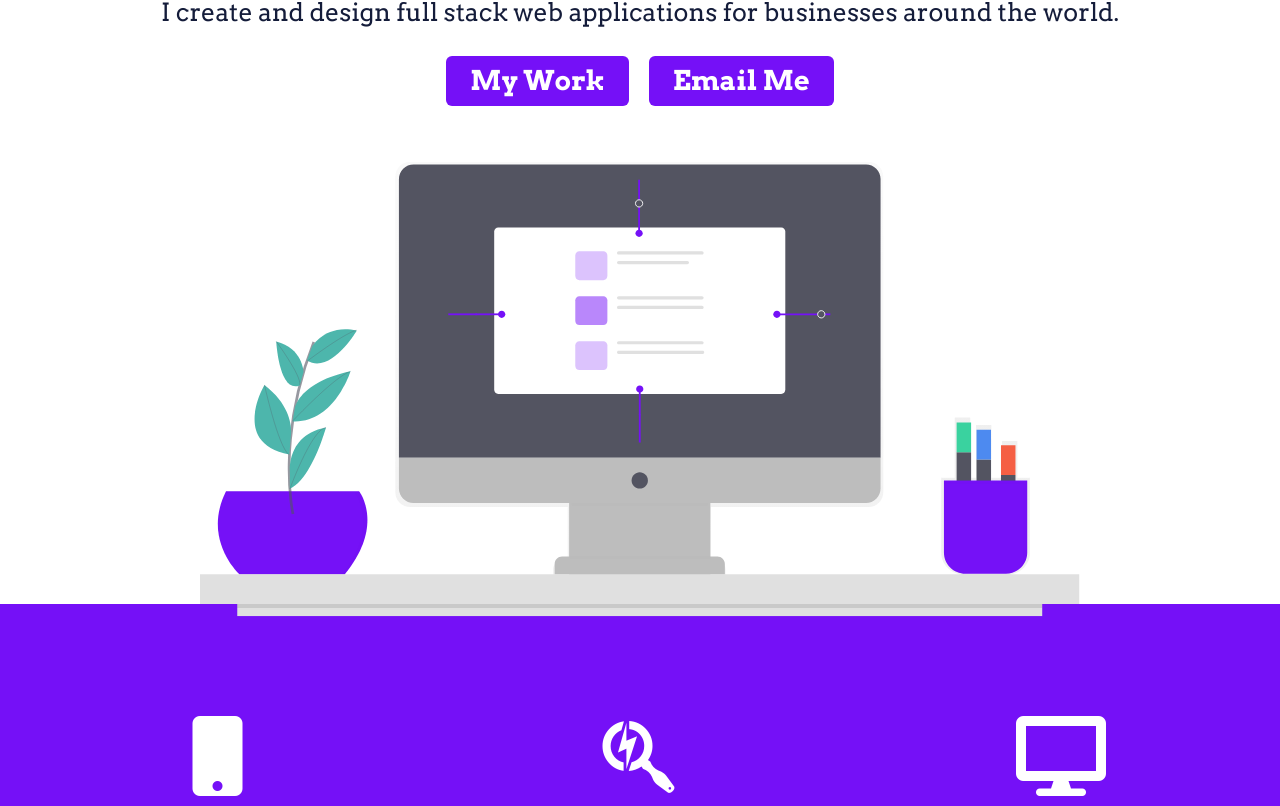
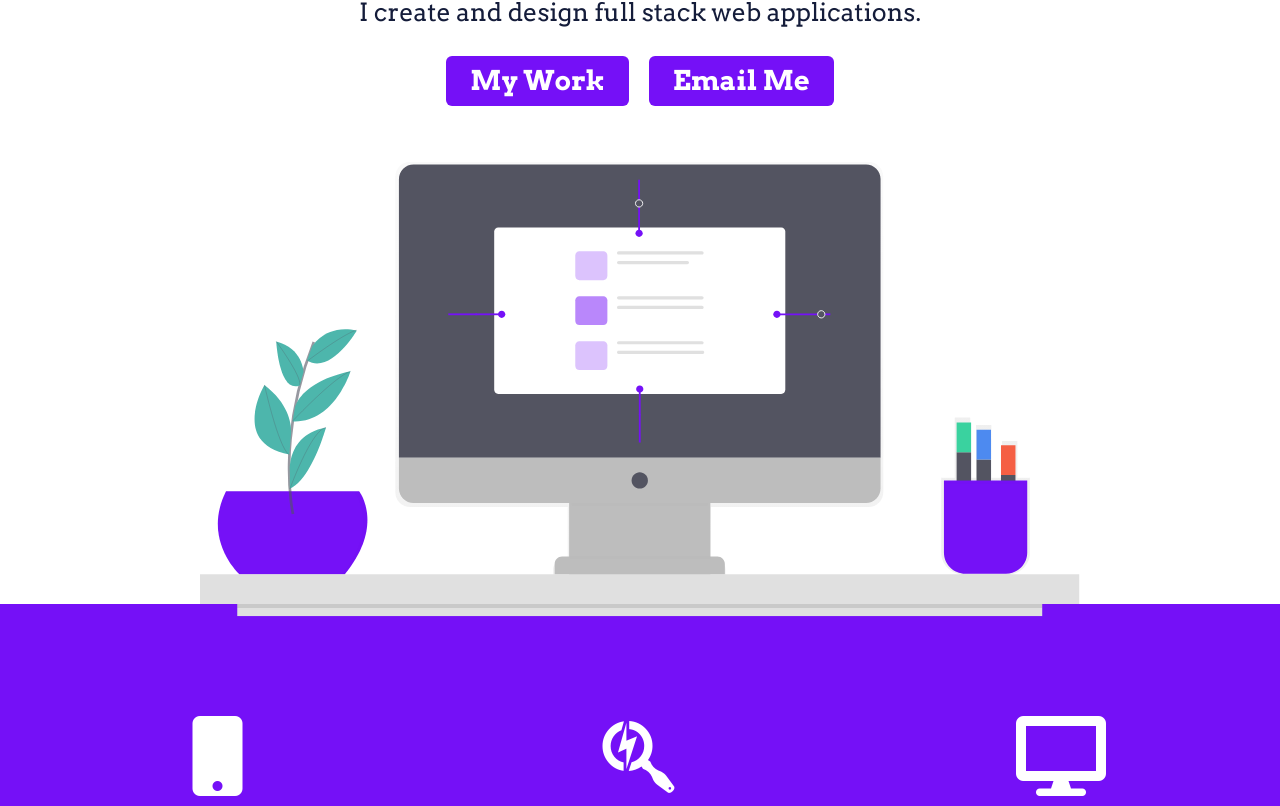
Before and after one commit to NathanCarter-Dev/Portfolio, a plain HTML site: page index.html in a window 1280 px wide. Shown: the part 192-998 px from the top of the page. Drawn offline with Linux system fonts and the light colour scheme.

Commit message:
Update index.html

```diff
--- a/index.html
+++ b/index.html
@@ -20,7 +20,7 @@
 
       <div class=" flyinleft-100 speed-slow ">
         <h1 class="mt-4">Hi, I'm Nathan.</h1>
-        <h2 class=""><span>I create and design full stack web applications for businesses around the world.</span></h2>
+        <h2 class=""><span>I create and design full stack web applications.</span></h2>
         <button onclick="window.scroll({top: 1200, behavior:'smooth'}) "class="btn-mywork floatup speed-fast">My Work</button>
         <a onclick="" class="white" href="mailto:nathan.carter3252@gmail.com?subject=WebDevelopment"><button id="hire-me" class="floatup speed-fast">Email Me</button></a>
 
```
